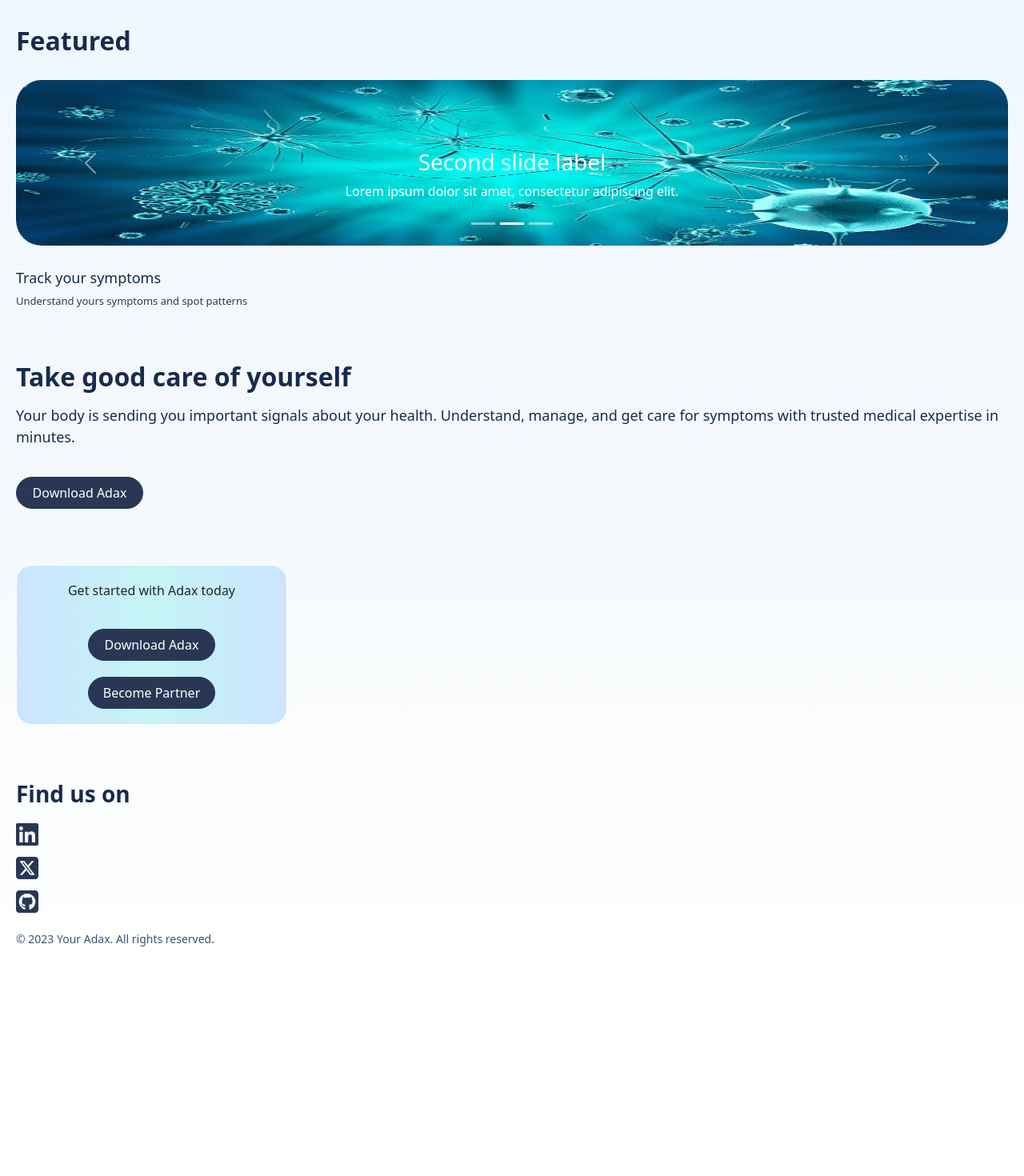
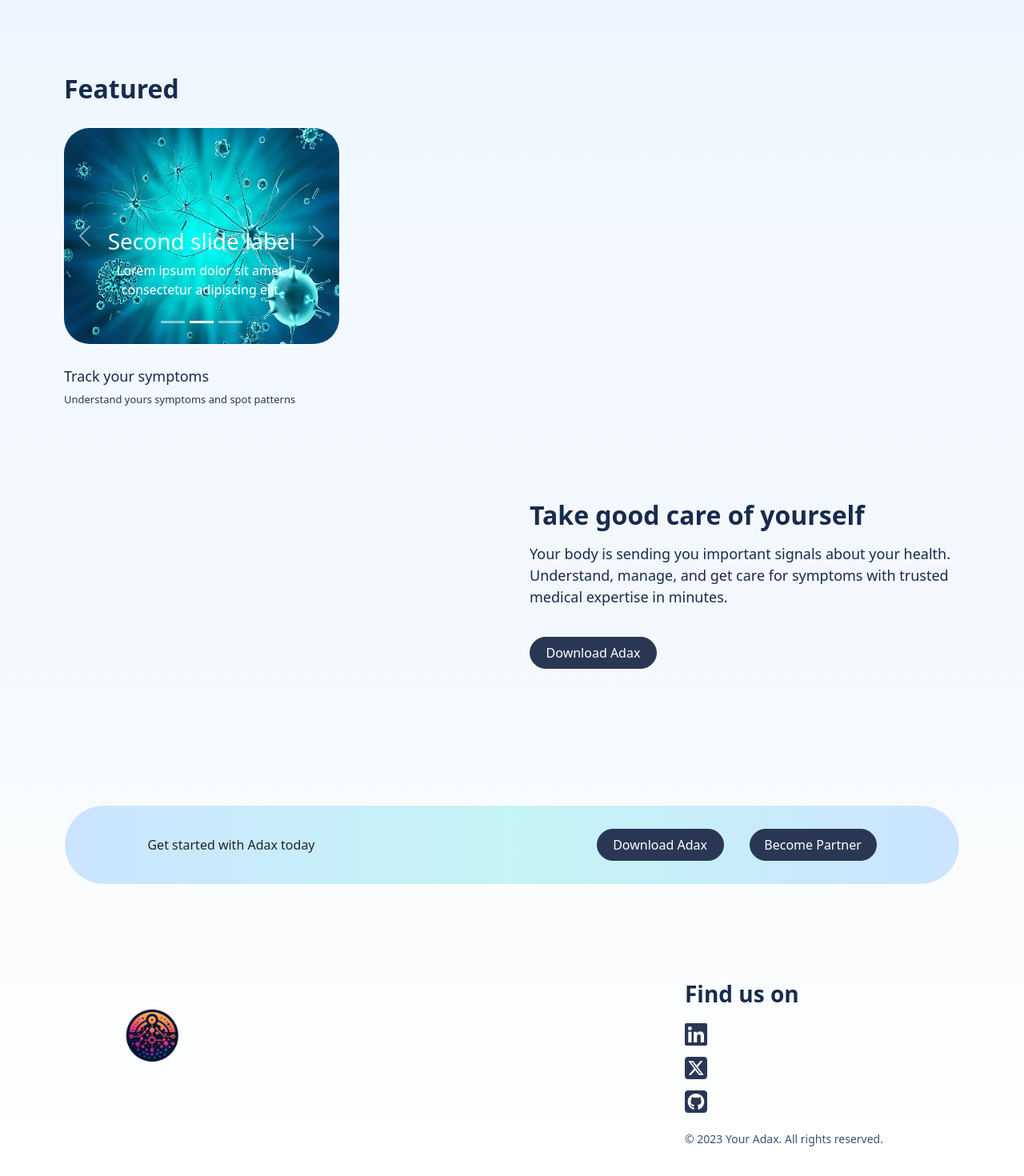
Before and after one commit to muhammaduzairrazaq/diseasePredictionReact, a React (Create React App) app in the folder disease-prediction/: page / in a window 1280 px wide. Shown: the part 368-1838 px from the top of the page at 80% size. Before the commit the page ends 1588 px from the top, so only its background shows below. Built offline with nearby package versions, Linux system fonts and the light colour scheme.

Commit message:
created home page responsive

```diff
--- a/disease-prediction/src/App.css
+++ b/disease-prediction/src/App.css
@@ -304,7 +304,7 @@
 /* Featured.js */
 
 .section-featured {
-  margin-top: 40px;
+  margin-top: 100px;
   padding: 10px;
 }
 
@@ -325,10 +325,11 @@
   color: #293754;
 }
 
+
 /* CenterText.js */
 
 .section-center-text {
-  margin-top: 30px;
+  margin-top: 80px;
   padding: 10px;
 }
 
@@ -356,7 +357,7 @@
 /* Divider.js */
 
 .section-divider {
-  margin-top: 50px;
+  margin-top: 150px;
   padding: 10px;
 }
 
@@ -365,11 +366,14 @@
   flex-direction: column;
   justify-content: center;
   align-items: center;
-  width: 339px;
   height: 200px;
   background: linear-gradient(to right, #CBE4FF, #C5F5F5, #CBE4FF);
   border: 1px solid white;
   border-radius: 20px;
+}
+
+.section-divider div p {
+  margin-bottom: 0;
 }
 
 .section-divider div button {
@@ -385,7 +389,7 @@
 /* Footer.js */
 
 .section-footer {
-  margin-top: 50px;
+  margin-top: 100px;
   padding: 10px;
 }
 
@@ -410,6 +414,16 @@
   color: #3f5175;
 }
 
+.footer-logo {
+  width: 100px;
+  height: 100px;
+  display: none;
+}
+
+.image-container {
+  margin-top: 130px;
+  margin-left: 70px;
+}
 
 
 
@@ -419,10 +433,50 @@
 
 @media screen and (min-width: 768px) {
 
-  /* showing the introduction message box */
+  /* Introduction */
 
   .message-box {
     display: block;
   }
 
+/* Featured */
+
+.image-featured {
+  height: 270px !important;
 }
+
+/* Divider */
+
+.section-divider div {
+  flex-direction: row;
+  gap: 2rem;
+  height: 100px;
+  border-radius: 50px;
+}
+
+.section-divider div button {
+  margin-top: 0;
+}
+
+/* Footer */
+
+.footer-logo {
+  display: block;
+}
+
+}
+
+
+@media screen and (min-width: 992px) {
+
+  /* Divider */
+
+  .section-divider div p {
+    margin-right: 20rem;
+  }
+/*
+  .section-divider div button {
+    margin
+  } */
+
+}
--- a/disease-prediction/src/components/CenterText.js
+++ b/disease-prediction/src/components/CenterText.js
@@ -1,7 +1,14 @@
 import "../App.css";
+import Container from "react-bootstrap/Container";
+import Row from "react-bootstrap/Row";
+import Col from "react-bootstrap/Col";
 
 export const CenterText = () => {
   return (
+    <Container>
+      <Row>
+        <Col md={6}></Col>
+        <Col xs={12} md={6}>
           <section className="section-center-text">
             <h2>Take good care of yourself</h2>
             <p>
@@ -11,5 +18,8 @@
             </p>
             <button>Download Adax</button>
           </section>
+        </Col>
+      </Row>
+    </Container>
   );
 };
--- a/disease-prediction/src/components/Divider.js
+++ b/disease-prediction/src/components/Divider.js
@@ -1,7 +1,13 @@
 import "../App.css";
+import Container from "react-bootstrap/Container";
+import Row from "react-bootstrap/Row";
+import Col from "react-bootstrap/Col";
 
 export const Divider = () => {
   return (
+    <Container>
+      <Row>
+      <Col xs={12}>
     <div className="section-divider">
       <div>
         <p>Get started with Adax today</p>
@@ -9,5 +15,8 @@
         <button>Become Partner</button>
       </div>
     </div>
+    </Col>
+    </Row>
+    </Container>
   );
 };
--- a/disease-prediction/src/components/Featured.js
+++ b/disease-prediction/src/components/Featured.js
@@ -1,44 +1,74 @@
 import "../App.css";
 import featured1 from "../assets/f1.png";
 import Carousel from "react-bootstrap/Carousel";
+import Container from "react-bootstrap/Container";
+import Row from "react-bootstrap/Row";
+import Col from "react-bootstrap/Col";
 
 export const Featured = () => {
-
   const imageStyle = {
-        width: '338px',
-        height: '207px',
+    width: "338px",
+    height: "207px",
   };
 
   return (
-    <section className='section-featured' >
+    <Container>
+      <Row>
+        <Col xs={12} sm={7} md={6} lg={4}>
+          <section className="section-featured">
             <h2>Featured</h2>
             <Carousel>
               <Carousel.Item>
-        <img className="d-block w-100 rounded-5" src={featured1} style={imageStyle} alt="First slide" />
+                <img
+                  className="image-featured d-block w-100 rounded-5"
+                  src={featured1}
+                  style={imageStyle}
+                  alt="First slide"
+                />
                 <Carousel.Caption>
                   <h3>First slide label</h3>
-          <p>Nulla vitae elit libero, a pharetra augue mollis interdum.</p>
+                  <p>
+                    Nulla vitae elit libero, a pharetra augue mollis interdum.
+                  </p>
                 </Carousel.Caption>
               </Carousel.Item>
               <Carousel.Item>
-        <img className="d-block w-100 rounded-5" src={featured1} style={imageStyle} alt="Second slide" />
+                <img
+                  className="image-featured d-block w-100 rounded-5"
+                  src={featured1}
+                  style={imageStyle}
+                  alt="Second slide"
+                />
                 <Carousel.Caption>
                   <h3>Second slide label</h3>
-          <p>Lorem ipsum dolor sit amet, consectetur adipiscing elit.</p>
+                  <p>
+                    Lorem ipsum dolor sit amet, consectetur adipiscing elit.
+                  </p>
                 </Carousel.Caption>
               </Carousel.Item>
               <Carousel.Item>
-        <img className="d-block w-100 rounded-5" src={featured1} style={imageStyle} alt="Second slide" />
+                <img
+                  className="image-featured d-block w-100 rounded-5"
+                  src={featured1}
+                  style={imageStyle}
+                  alt="Second slide"
+                />
                 <Carousel.Caption>
                   <h3>Third slide label</h3>
                   <p>
-            Praesent commodo cursus magna, vel scelerisque nisl consectetur.
+                    Praesent commodo cursus magna, vel scelerisque nisl
+                    consectetur.
                   </p>
                 </Carousel.Caption>
               </Carousel.Item>
             </Carousel>
             <h3 className="featured-bottom-text">Track your symptoms</h3>
-    <p className="featured-bottom-text-p">Understand yours symptoms and spot patterns</p>
+            <p className="featured-bottom-text-p">
+              Understand yours symptoms and spot patterns
+            </p>
           </section>
+        </Col>
+      </Row>
+    </Container>
   );
 };
--- a/disease-prediction/src/components/Footer.js
+++ b/disease-prediction/src/components/Footer.js
@@ -1,26 +1,43 @@
-import { FontAwesomeIcon } from '@fortawesome/react-fontawesome'
-import { faLinkedin, faSquareXTwitter, faSquareGithub } from '@fortawesome/free-brands-svg-icons'
+import { FontAwesomeIcon } from "@fortawesome/react-fontawesome";
+import {
+  faLinkedin,
+  faSquareXTwitter,
+  faSquareGithub,
+} from "@fortawesome/free-brands-svg-icons";
+import Container from "react-bootstrap/Container";
+import Row from "react-bootstrap/Row";
+import Col from "react-bootstrap/Col";
+import logo from "../assets/logo.png";
 
-
-import "../App.css"
+import "../App.css";
 
 export const Footer = () => {
   return (
+    <Container>
+      <Row>
+        <Col xs={1} md={8}>
+            <div className="image-container">
+          <img className="footer-logo" src={logo} alt="logo" />
+          </div>
+        </Col>
+        <Col xs={11} md={4}>
           <section className="section-footer">
             <div>
               <h3>Find us on</h3>
               <a href="#likedin">
-                <FontAwesomeIcon icon={faLinkedin} size='2xl'/>
+                <FontAwesomeIcon icon={faLinkedin} size="2xl" />
               </a>
               <a href="#x">
-                <FontAwesomeIcon icon={faSquareXTwitter} size='2xl' />
+                <FontAwesomeIcon icon={faSquareXTwitter} size="2xl" />
               </a>
               <a href="#github">
-                <FontAwesomeIcon icon={faSquareGithub} size='2xl' />
+                <FontAwesomeIcon icon={faSquareGithub} size="2xl" />
               </a>
             </div>
             <p>&copy; 2023 Your Adax. All rights reserved.</p>
-
           </section>
+        </Col>
+      </Row>
+    </Container>
   );
 };
```
Lines whose indentation alone changed are shown as unchanged.
